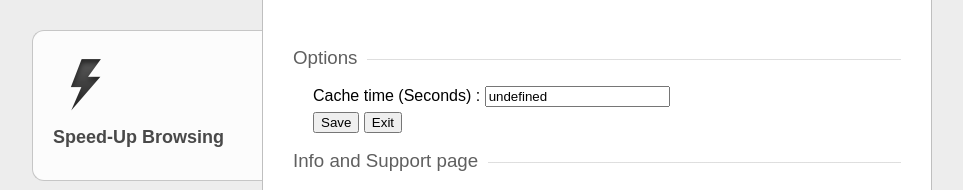
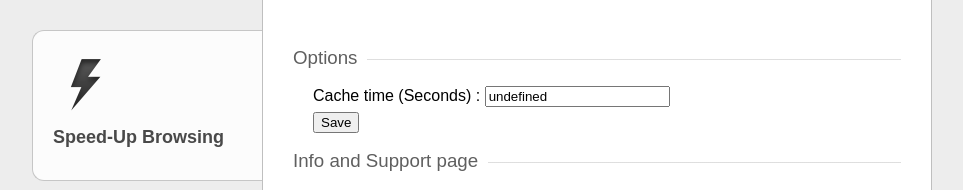
Before and after one commit to willjo8/Speed-up-Browsing, a browser extension: page html/option.html in a window 1280 px wide. Shown: the top 190 px of the page, without its empty margins (158-1121 px from the left). Drawn offline with Linux system fonts and the light colour scheme.

Commit message:
Removed exit button

```diff
--- a/html/option.html
+++ b/html/option.html
@@ -24,7 +24,6 @@
 					<div class="clear"></div>
 					<div id="button_container">
 						<input type="button" id="btn_save" value="Save" />
-						<input type="button" id="btn_exit" value="Exit" />
 					</div>
 					<div class="clear"></div>
 					<label id="txt_status"></label>
```
